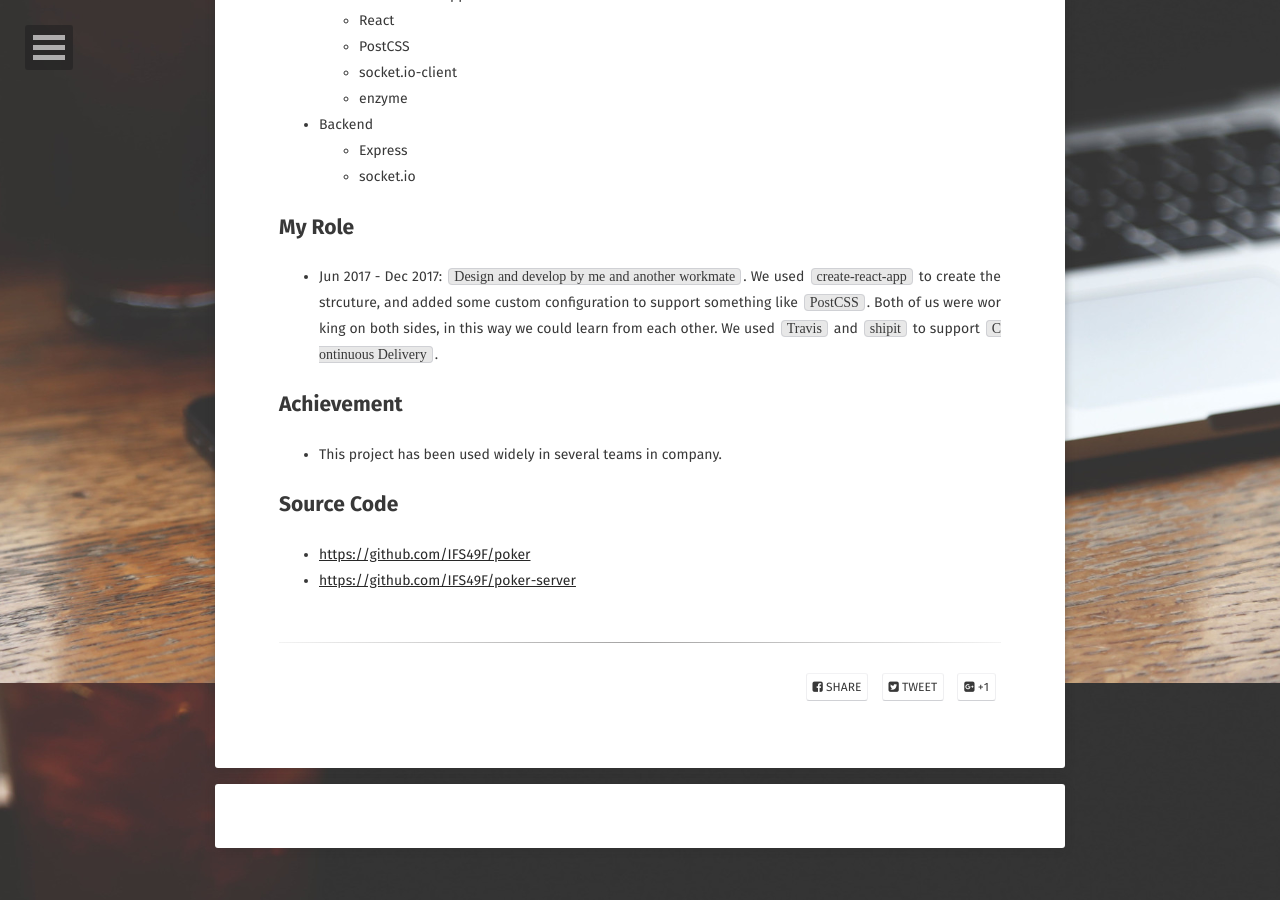
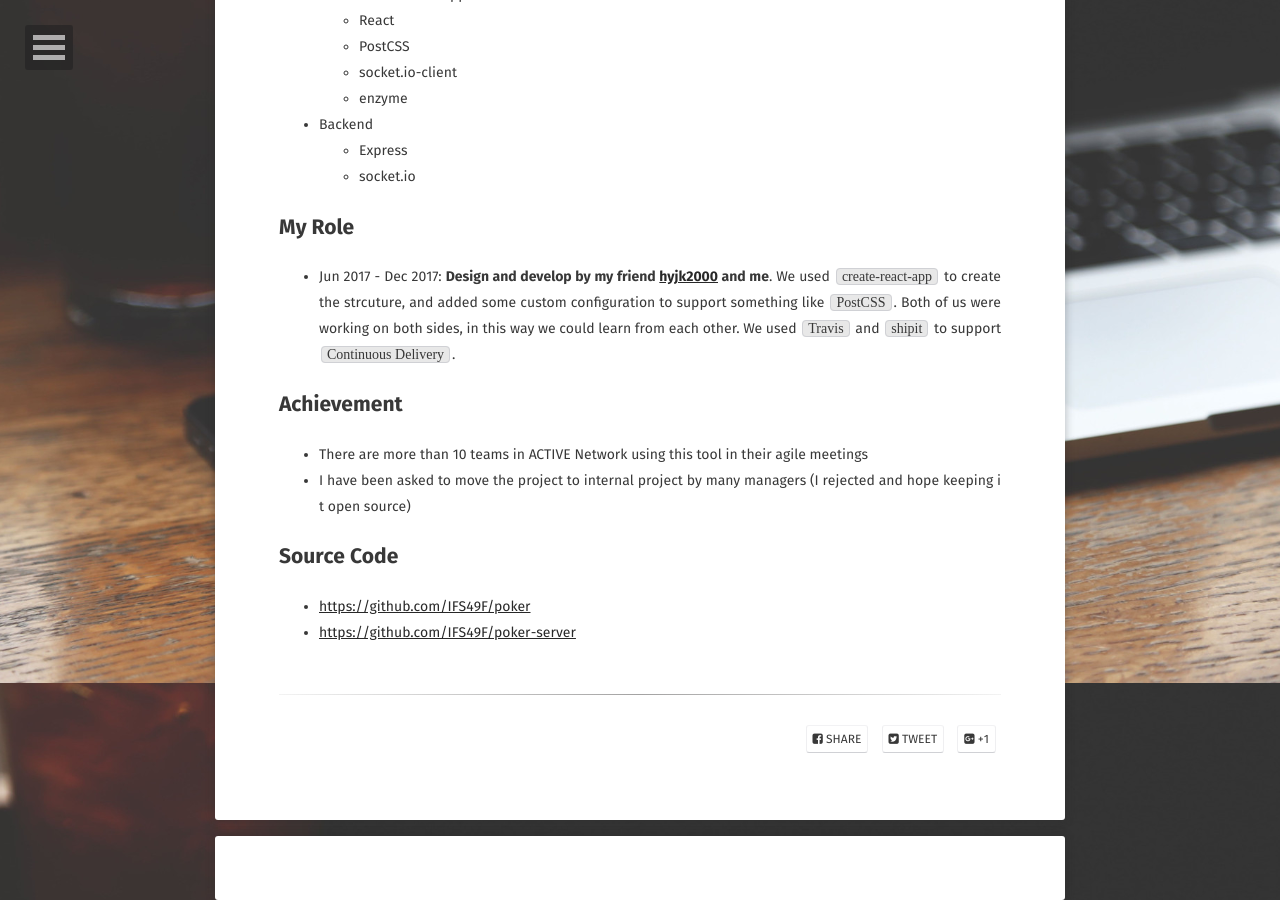
Before and after one commit to just4fun/just4fun.github.io, a Jekyll site: the page built from _posts/1900-01-01-poker4fun.md, in a window 1280 px wide and 900 px high, scrolled down 2017 px. Built offline with Jekyll 4.4.1, drawn with Linux system fonts in a browser that asks for light colours; some web fonts are replaced; comment, search, counter and statistics services are not loaded.

Commit message:
update description for projects

```diff
--- a/_posts/1900-01-01-poker4fun.md
+++ b/_posts/1900-01-01-poker4fun.md
@@ -48,11 +48,12 @@ Separation between frontend and backend.
 
 ## My Role
 
-- Jun 2017 - Dec 2017: `Design and develop by me and another workmate`. We used `create-react-app` to create the strcuture, and added some custom configuration to support something like `PostCSS`. Both of us were working on both sides, in this way we could learn from each other. We used `Travis` and `shipit` to support `Continuous Delivery`.
+- Jun 2017 - Dec 2017: **Design and develop by my friend [hyjk2000](https://hyjk2000.github.io/) and me**. We used `create-react-app` to create the strcuture, and added some custom configuration to support something like `PostCSS`. Both of us were working on both sides, in this way we could learn from each other. We used `Travis` and `shipit` to support `Continuous Delivery`.
 
 ## Achievement
 
-- This project has been used widely in several teams in company.
+- There are more than 10 teams in ACTIVE Network using this tool in their agile meetings
+- I have been asked to move the project to internal project by many managers (I rejected and hope keeping it open source)
 
 ## Source Code
 
```
Also changed, not shown: other parts of _posts/1900-01-01-poker4fun.md (+1 -1 lines), _posts/1900-01-01-stuhome.md (+9 -6 lines).
